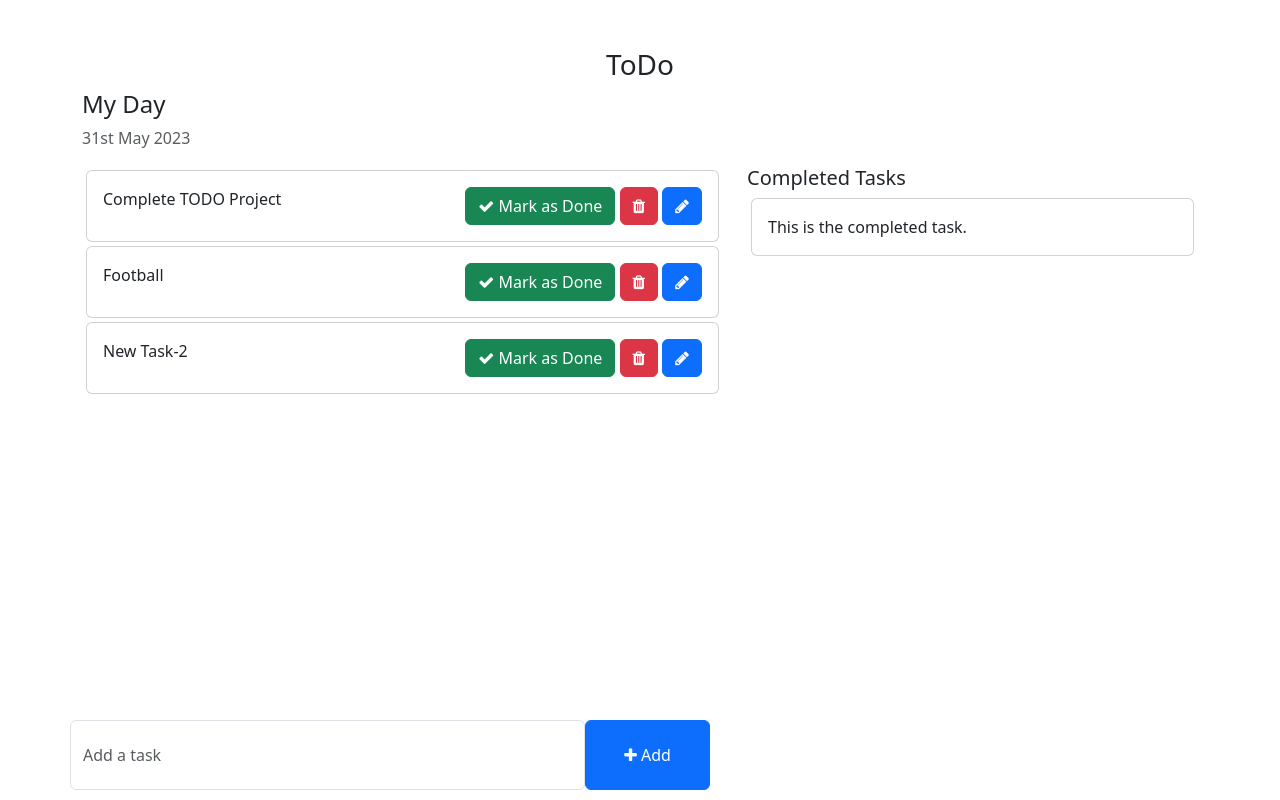
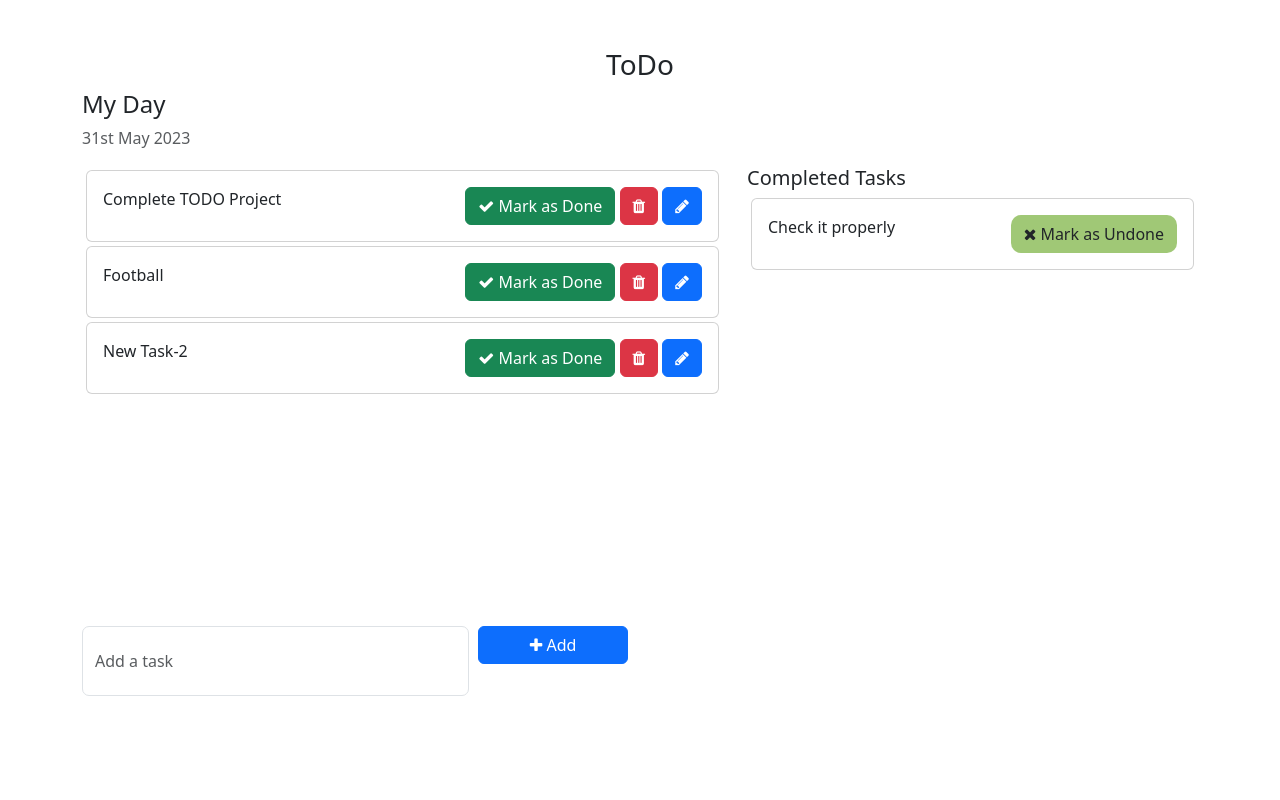
Before and after one commit to Abhinav-C-V/ToDo, a Django app: page / in a window 1280 px wide. Run offline with Django 4.2, Linux system fonts and the light colour scheme; data comes from the database, SQL or seed files in the repository; both versions use the stored data as it was after the commit.

Commit message:
todo app finished

```diff
--- a/todo_main/templates/home-todo.html
+++ b/todo_main/templates/home-todo.html
@@ -26,43 +26,61 @@
             <p class="text-muted">{% now "jS F Y" %}</p>
             <div class="col-md-7 col-lg-7" style="height: 450px; overflow: scroll;">
                 <!-- List of all the tasks for the day -->
-                {%for task in tasks1%}
+                {% for task in tasks1 %}
                 <div class="card m-1">
                     <div class="card-body">
-                        {{task.task}}
+                        {{ task.task }}
                         <span style="position: relative; float: right;">
-                            <a class="btn btn-success"><i class="fa fa-check"></i> Mark as Done</a>
-                            <a class="btn btn-danger"><i class="fa fa-trash"></i></a>
-                            <a class="btn btn-primary"><i class="fa fa-pencil"></i></a>
+                            <a href="{% url 'mark_as_done' task.pk %}" class="btn btn-success"><i class="fa fa-check"></i> Mark as Done</a>
+                            <a href="{% url 'delete_task' task.id %}" class="btn btn-danger"><i class="fa fa-trash"></i></a>
+                            <a href="{% url 'edit_task' task.id %}" class="btn btn-primary"><i class="fa fa-pencil"></i></a>
                         </span>
                     </div>
                 </div>
-                {%endfor%}
+                {% endfor %}
             </div>
-            <div class="col-md-5 col-lg-5">
+            <div class="col-md-5 col-lg-5" style="height: 450px; overflow: scroll;">
                 <h5>Completed Tasks</h5>
                 <!-- List of all the tasks that have completed -->
+                {% for task in completed_tasks1 %}
                 <div class="card m-1">
                     <div class="card-body">
-                        This is the completed task.
+                        {{ task.task }}
+                        <span style="position: relative; float: right; background-color: #7cb342b8;border-radius: 10px;">
+                            <a href="{% url 'undo_task' task.pk %}" class="btn btn-undo"><i class="fa fa-times"></i> Mark as Undone</a>
+                        </span>
                     </div>
                 </div>
+                {% endfor %}
             </div>
         </div>
+
         <div class="row">
-            <div class="col-md-6 col-lg-6 p-0" style="position: absolute; bottom: 10px;">
+            <div class="col-md-6 col-lg-6 p-0">
+                <!-- Existing div content -->
+            </div>
+        </div>
+
+        <div class="row">
+            <div class="col-md-6 col-lg-6" style="margin-top: 10px;">
                 <!-- To Do Form -->
-                <form action="{% url 'addTask' %}" method="POST" >
+                <form action="{% url 'addTask' %}" method="POST">
                     {% csrf_token %}
                     <div class="form-group">
-                        <span style="display: flex;">
-                            <input type="text" name="task" class="form-control" placeholder="Add a task">
-                            <button type="submit" class="btn btn-primary" style="width: 150px;"><i class="fa fa-plus"></i> Add</button>
-                        </span>
+                        <div class="input-group">
+                            <input type="text" name="task" class="form-control" placeholder="Add a task" required style="border-radius:7px">
+                            <div class="input-group-append">
+                                <button type="submit" class="btn btn-primary" style="width: 150px;margin-left: 10px;"><i class="fa fa-plus"></i> Add</button>
+                            </div>
+                        </div>
                     </div>
+                    {% if request.method == 'POST' and not task %}
+                    <p class="text-danger">Task field is required.</p>
+                    {% endif %}
                 </form>
             </div>
         </div>
     </div>
 </body>
+
 </html>
--- a/todo_main/todo/urls.py
+++ b/todo_main/todo/urls.py
@@ -2,5 +2,14 @@ from django.urls import path,include
 from.import views
 
 urlpatterns = [
+    # Add Tasks
     path('addTask/',views.addTask,name = 'addTask'),
+    # Mark as done
+    path('mark_as_done/<int:pk>/',views.mark_as_done,name = 'mark_as_done'),
+    # Undo
+    path('undo_task/<int:pk>/',views.undo_task,name = 'undo_task'),
+    # Edit
+    path('edit_task/<int:pk>/',views.edit_task,name='edit_task'),
+    # Delete
+    path('delete_task/<int:pk>/',views.delete_task,name='delete_task'),
 ]
--- a/todo_main/todo_main/views.py
+++ b/todo_main/todo_main/views.py
@@ -1,12 +1,12 @@
-from django.http import HttpResponse
 from django.shortcuts import render
 from todo.models import Task
 
 
 def home(request):
     tasks = Task.objects.filter(is_completed=False).order_by('updated_at')
-    print(tasks)
+    completed_tasks = Task.objects.filter(is_completed=True).order_by('updated_at')
     context = {
-        'tasks1':tasks
+        'tasks1':tasks,
+        'completed_tasks1':completed_tasks,
     }
     return render(request, 'home-todo.html',context)
```
Also changed, not shown: todo_main/templates/edit-task.html (added, +45 -0 lines), todo_main/todo/views.py (+33 -2 lines), todo_main/db.sqlite3.
